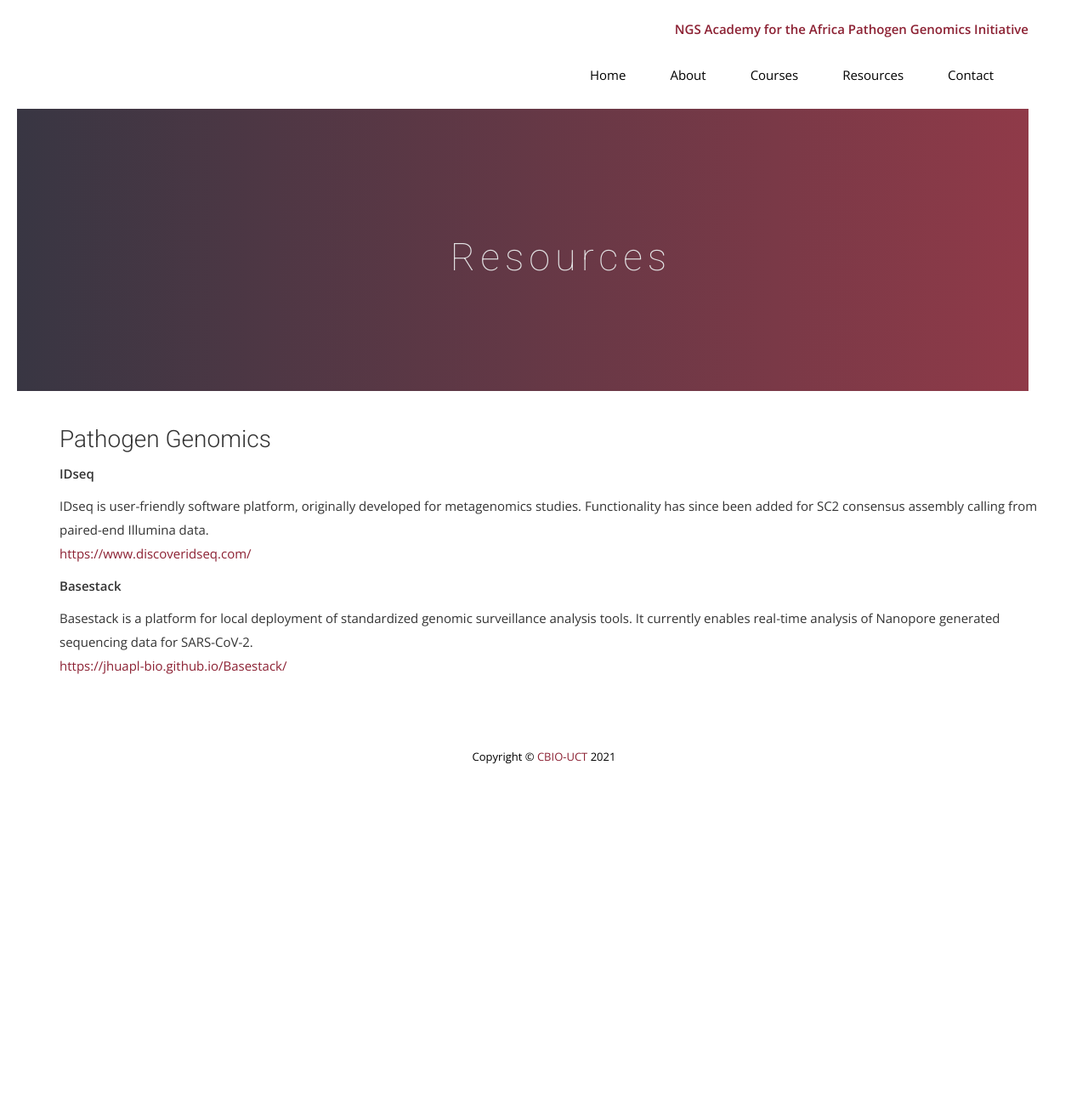
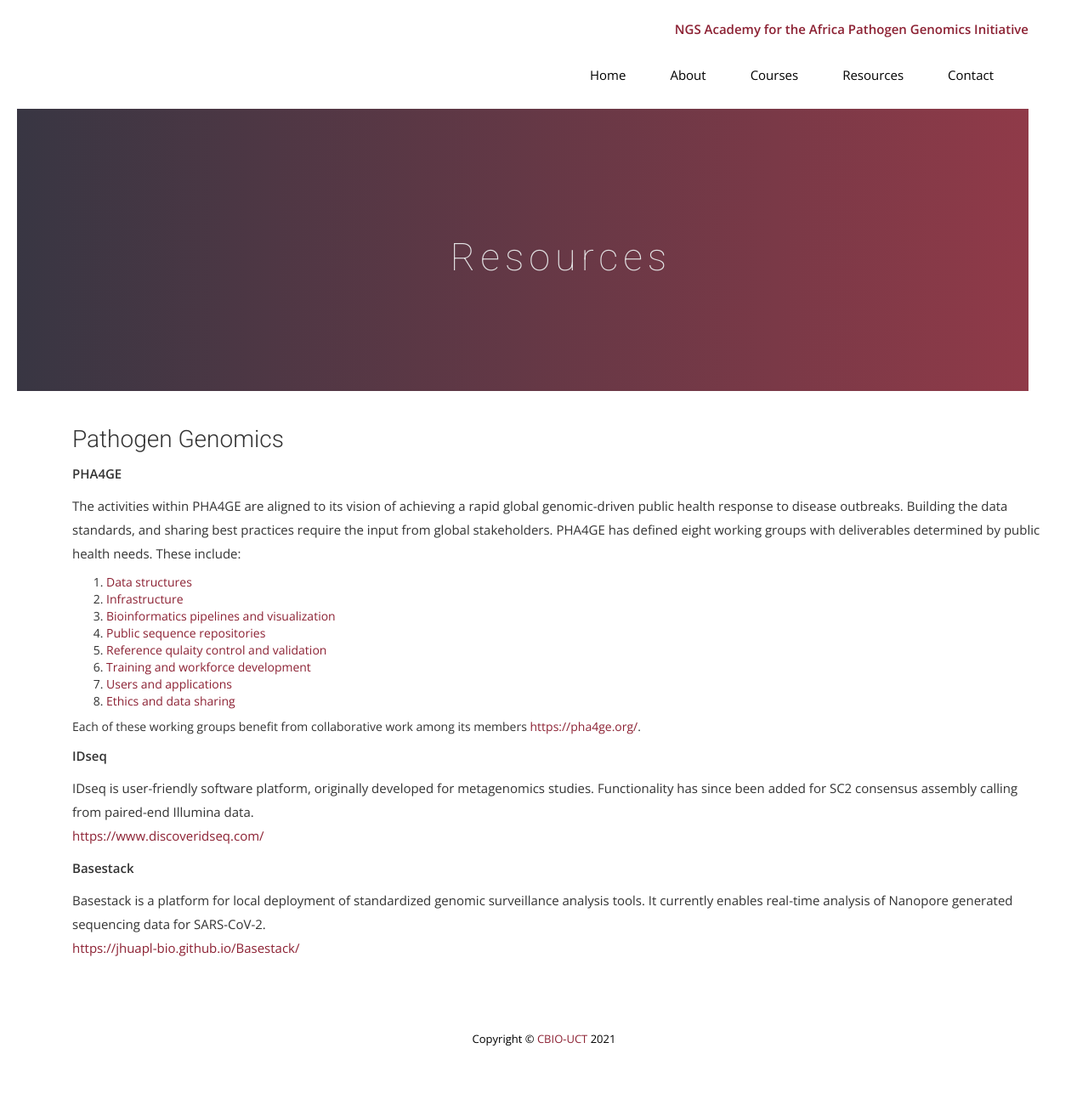
Before and after one commit to pmaturure3/ngs-academy, a Jekyll site: the page built from resources.html, in a window 1280 px wide. Shown: the whole page at 85% size. Built offline with Jekyll 4.4.1, drawn with Linux system fonts in a browser that asks for light colours; nearby versions of some CDN libraries; some web fonts are replaced; comment, search, counter and statistics services are not loaded; before the commit the page ends 968 px from its top, so only the background shows below that.

Commit message:
added text on index and resources

```diff
--- a/resources.html
+++ b/resources.html
@@ -13,26 +13,66 @@ permalink: /resources/
 
 
   <div class="row">
+    <div class="col-sm-12">
       <p>
       <h3>Pathogen Genomics </h3>
       </p>
     </div>
-  <div class="row">
-    <p> <strong>IDseq </strong></p>
-    <p>IDseq is user-friendly software platform, originally developed for metagenomics studies. Functionality has since
-      been added for SC2 consensus assembly calling from paired-end Illumina data.
-      <br><a href="https://www.discoveridseq.com/">https://www.discoveridseq.com/</a>
-    </p>
-
   </div>
 
   <div class="row">
+    <div class="col-sm-12">
+      <p> <strong>PHA4GE </strong></p>
+      <p>The activities within PHA4GE are aligned to its vision of achieving a rapid global genomic-driven public health
+        response to disease outbreaks. Building the data standards, and sharing best practices require the input from
+        global stakeholders. PHA4GE has defined eight working groups with deliverables determined by public health
+        needs.
+        These include:
+      <ol>
+        <li><a href="https://pha4ge.org/data-structures/" target="_blank">Data structures</a></li>
+        <li><a href="https://pha4ge.org/infrastructure/" target="_blank">Infrastructure</a></li>
+        <li><a href="https://pha4ge.org/bioinformatics-pipelines-and-visualization/" target="_blank">Bioinformatics
+            pipelines and visualization</a></li>
+        <li>
+          <a href="hthttps://pha4ge.org/public-sequence-repositories/" target="_blank">Public sequence repositories</a>
+        </li>
+        <li><a href="https://pha4ge.org/reference-qc-and-validation/" target="_blank">Reference qulaity control and
+            validation</a></li>
+        <li><a href="https://pha4ge.org/training-and-workforce-development/" target="_blank">Training and workforce
+            development</a></li>
+
+
+        <li><a href="https://pha4ge.org/users-and-applications/" target="_blank">Users and applications</a>
+        </li>
+
+        <li><a href="https://pha4ge.org/ethics-and-data-sharing/" target="_blank">Ethics and data sharing</a>
+        </li>
+      </ol>
+      Each of these working groups benefit from collaborative work among its members <a href="https://pha4ge.org/"
+        target="_blank">https://pha4ge.org/</a>.
+      </p>
+    </div>
+  </div>
+  <div class="row">
+    <div class="col-sm-12">
+      <p> <strong>IDseq </strong></p>
+      <p>IDseq is user-friendly software platform, originally developed for metagenomics studies. Functionality has
+        since
+        been added for SC2 consensus assembly calling from paired-end Illumina data.
+        <br><a href="https://www.discoveridseq.com/" target="_blank">https://www.discoveridseq.com/</a>
+      </p>
+    </div>
+  </div>
+
+  <div class="row">
+    <div class="col-sm-12">
       <p> <strong>Basestack </strong></p>
       <p>Basestack is a platform for local deployment of standardized genomic surveillance analysis tools. It currently
         enables real-time analysis of Nanopore generated sequencing data for SARS-CoV-2.
-      <br><a href="https://jhuapl-bio.github.io/Basestack/">https://jhuapl-bio.github.io/Basestack/</a>
+        <br><a href="https://jhuapl-bio.github.io/Basestack/"
+          target="_blank">https://jhuapl-bio.github.io/Basestack/</a>
       </p>
-
+    </div>
   </div>
 
 
```
Also changed, not shown: index.html (+53 -23 lines). Lines whose indentation alone changed are shown as unchanged.
